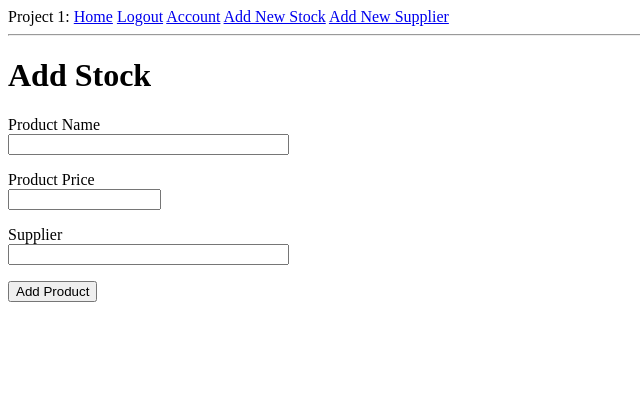
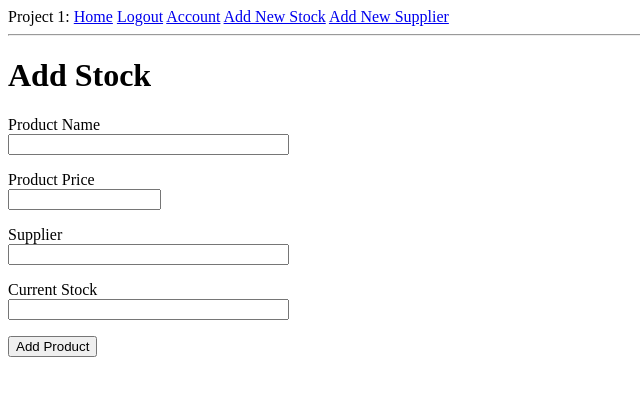
Before and after one commit to omris-elda/Project1, a Flask app: page /add_stock in a window 1280 px wide. Shown: the top 396 px of the page, without its empty margins (0-640 px from the left). Run offline with Flask 2, Linux system fonts and the light colour scheme; the visitor is signed in with stand-in values (Sample User, id 1); data comes from the database, SQL or seed files in the repository.

Commit message:
updated add stock page

```diff
--- a/app/templates/stock/add_stock.html
+++ b/app/templates/stock/add_stock.html
@@ -25,6 +25,13 @@
             <span style="color: red;">[{{ error }}]</span>
             {% endfor %}
         </p>
+        <p>
+            {{ form.current_stock.label }}<br>
+            {{ form.current_stock(size=32) }}<br>
+            {% for error in form.current_stock.errors %}
+            <span style="color: red;">[{{ error }}]</span>
+            {% endfor %}
+        </p>
         <p>{{ form.submit() }}</p>
     </form>
 {% endblock %}
```
